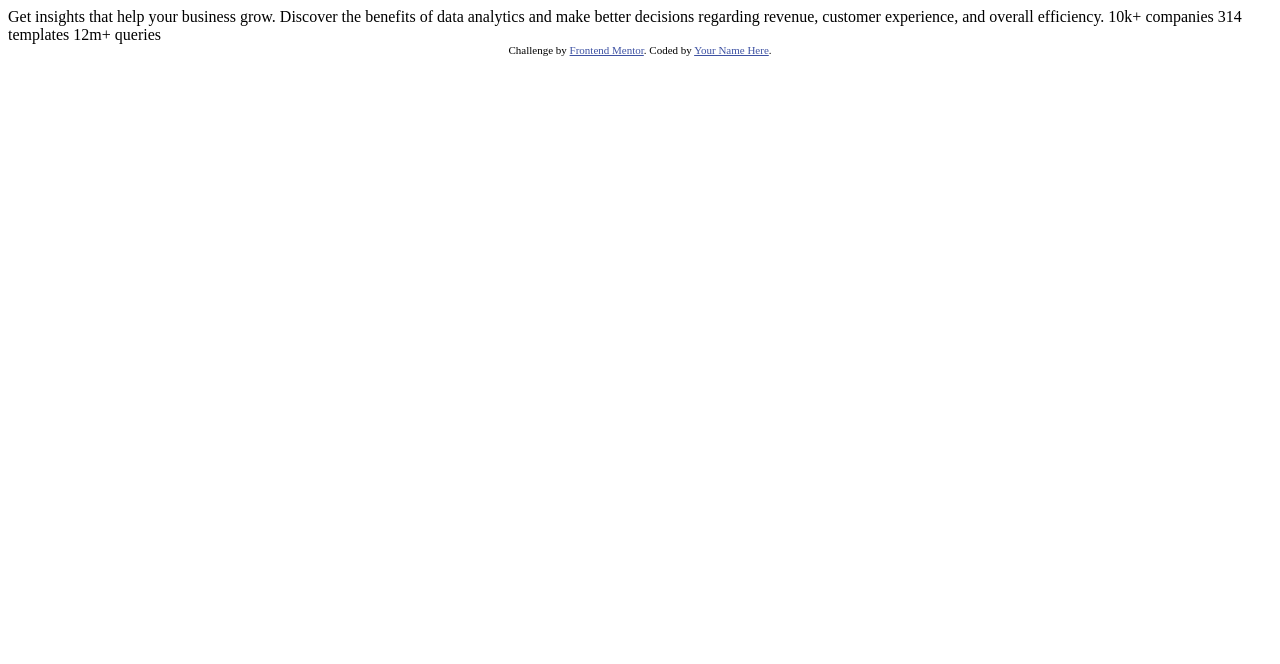
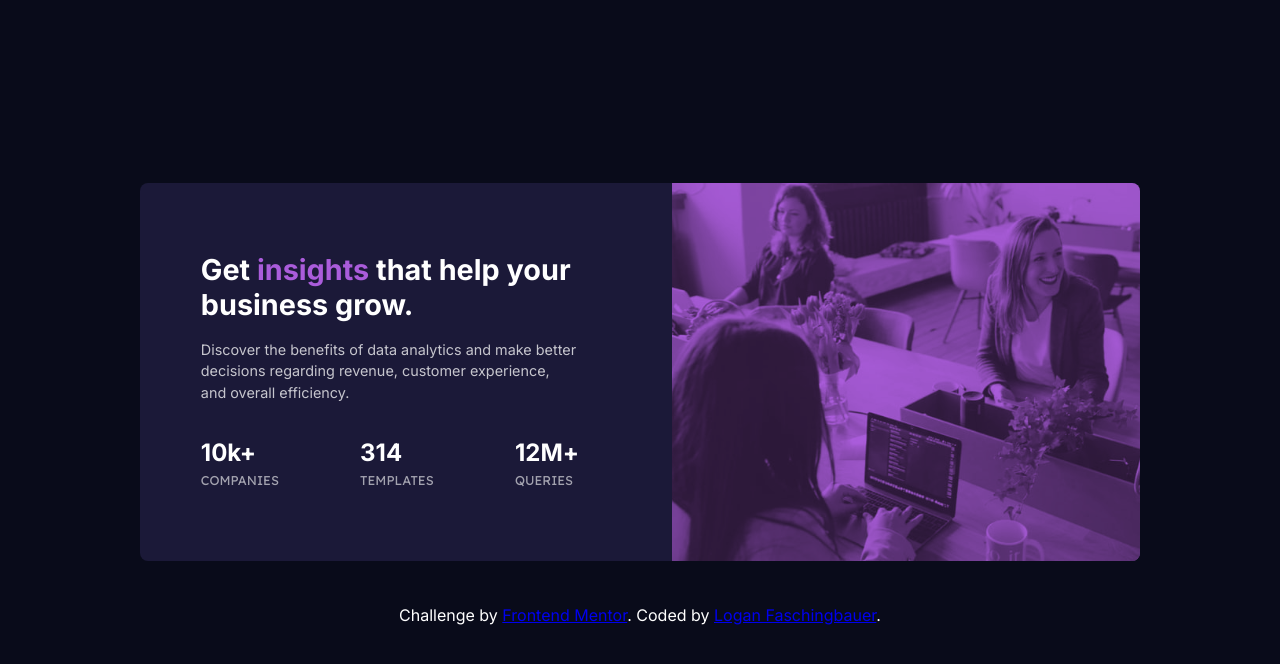
Before and after one commit to LoganF50/stats-preview-card, a plain HTML site: page index.html in a window 1280 px wide. Drawn offline with Linux system fonts and the light colour scheme.

Commit message:
finish challenge

```diff
--- a/index.html
+++ b/index.html
@@ -1,33 +1,74 @@
 <!DOCTYPE html>
 <html lang="en">
   <head>
-  <meta charset="UTF-8">
-  <meta name="viewport" content="width=device-width, initial-scale=1.0"> <!-- displays site properly based on user's device -->
+    <meta charset="UTF-8" />
+    <meta name="viewport" content="width=device-width, initial-scale=1.0" />
+    <!-- displays site properly based on user's device -->
 
-  <link rel="icon" type="image/png" sizes="32x32" href="./images/favicon-32x32.png">
+    <link
+      rel="icon"
+      type="image/png"
+      sizes="32x32"
+      href="./images/favicon-32x32.png"
+    />
+    <link rel="stylesheet" href="./reset.css" />
+    <link rel="stylesheet" href="./style.css" />
 
     <title>Frontend Mentor | Stats preview card component</title>
-
-  <!-- Feel free to remove these styles or customise in your own stylesheet 👍 -->
-  <style>
-    .attribution { font-size: 11px; text-align: center; }
-    .attribution a { color: hsl(228, 45%, 44%); }
-  </style>
   </head>
   <body>
-
-  Get insights that help your business grow.
-
-  Discover the benefits of data analytics and make better decisions regarding revenue, customer
-  experience, and overall efficiency.
-
-  10k+ companies
-  314 templates
-  12m+ queries
-
+    <main class="card">
+      <div class="card__image-wrapper">
+        <picture>
+          <source
+            class="card__image"
+            srcset="./images/image-header-mobile.jpg"
+            media="(min-width: 800px)"
+          />
+          <img
+            class="card__image"
+            src="./images/image-header-desktop.jpg"
+            alt=""
+          />
+        </picture>
+      </div>
+      <div class="card__details">
+        <h1 class="card__title">
+          Get <span class="accent-text">insights</span> that help your business
+          grow.
+        </h1>
+        <p class="card__description">
+          Discover the benefits of data analytics and make better decisions
+          regarding revenue, customer experience, and overall efficiency.
+        </p>
+        <div class="card__stats">
+          <div>
+            <p class="stat__value">10k+</p>
+            <p class="stat__description">companies</p>
+          </div>
+          <div>
+            <p class="stat__value">314</p>
+            <p class="stat__description">templates</p>
+          </div>
+          <div>
+            <p class="stat__value">12M+</p>
+            <p class="stat__description">queries</p>
+          </div>
+        </div>
+      </div>
+    </main>
+    <footer>
       <div class="attribution">
-    Challenge by <a href="https://www.frontendmentor.io?ref=challenge" target="_blank">Frontend Mentor</a>.
-    Coded by <a href="#">Your Name Here</a>.
+        Challenge by
+        <a
+          href="https://www.frontendmentor.io/challenges/stats-preview-card-component-8JqbgoU62"
+          target="_blank"
+          >Frontend Mentor</a
+        >. Coded by
+        <a href="https://github.com/LoganF50" target="_blank"
+          >Logan Faschingbauer</a
+        >.
       </div>
+    </footer>
   </body>
 </html>
--- /dev/null
+++ b/reset.css
@@ -0,0 +1,76 @@
+/* from https://andy-bell.co.uk/a-modern-css-reset/ */
+
+/* Box sizing rules */
+*,
+*::before,
+*::after {
+  box-sizing: border-box;
+}
+
+/* Remove default margin */
+body,
+h1,
+h2,
+h3,
+h4,
+p,
+figure,
+blockquote,
+dl,
+dd {
+  margin: 0;
+}
+
+/* Remove list styles on ul, ol elements with a list role, which suggests default styling will be removed */
+ul[role="list"],
+ol[role="list"] {
+  list-style: none;
+}
+
+/* Set core root defaults */
+html:focus-within {
+  scroll-behavior: smooth;
+}
+
+/* Set core body defaults */
+body {
+  min-height: 100vh;
+  text-rendering: optimizeSpeed;
+  line-height: 1.5;
+}
+
+/* A elements that don't have a class get default styles */
+a:not([class]) {
+  text-decoration-skip-ink: auto;
+}
+
+/* Make images easier to work with */
+img,
+picture {
+  max-width: 100%;
+  display: block;
+}
+
+/* Inherit fonts for inputs and buttons */
+input,
+button,
+textarea,
+select {
+  font: inherit;
+}
+
+/* Remove all animations, transitions and smooth scroll for people that prefer not to see them */
+@media (prefers-reduced-motion: reduce) {
+  html:focus-within {
+    scroll-behavior: auto;
+  }
+
+  *,
+  *::before,
+  *::after {
+    animation-duration: 0.01ms !important;
+    animation-iteration-count: 1 !important;
+    transition-duration: 0.01ms !important;
+    scroll-behavior: auto !important;
+  }
+}
--- /dev/null
+++ b/style.css
@@ -0,0 +1,125 @@
+@import url("https://fonts.googleapis.com/css2?family=Inter:wght@400;700&display=swap");
+@import url("https://fonts.googleapis.com/css2?family=Lexend+Deca&display=swap");
+
+/* The designs were created to the following widths:
+
+- Mobile: 375px
+- Desktop: 1440px */
+
+:root {
+  --background-main: hsl(233, 47%, 7%);
+  --background-card: hsl(244, 38%, 16%);
+  --accent: hsl(277, 64%, 61%);
+
+  --white: hsl(0, 0%, 100%);
+  --main-paragraph: hsla(0, 0%, 100%, 0.75);
+  --stat-headings: hsla(0, 0%, 100%, 0.6);
+}
+
+body {
+  background-color: var(--background-main);
+  color: var(--white);
+  font-family: "Inter", sans-serif;
+  display: flex;
+  flex-direction: column;
+  justify-content: center;
+  align-items: center;
+}
+
+.accent-text {
+  color: var(--accent);
+}
+
+.attribution {
+  margin: 1rem;
+  text-align: center;
+}
+
+.card {
+  display: flex;
+  flex-direction: column;
+  align-items: center;
+  text-align: center;
+  background-color: var(--background-card);
+  border-radius: 0.5rem;
+  overflow: hidden;
+  margin: 1.6rem;
+  max-width: 400px;
+}
+
+.card__description {
+  color: var(--main-paragraph);
+  font-size: 0.9rem;
+  padding: 1rem 0 2rem;
+}
+
+.card__details {
+  margin: 2.4rem 1.8rem;
+}
+
+.card__image {
+  opacity: 0.75;
+  mix-blend-mode: multiply;
+}
+
+.card__image-wrapper {
+  background-color: hsl(277, 64%, 61%);
+}
+
+.card__stats {
+  display: flex;
+  flex-direction: column;
+  gap: 1rem;
+}
+
+.card__title {
+  font-size: 1.8rem;
+  font-weight: 700;
+  line-height: 1.2;
+}
+
+.stat__description {
+  color: var(--stat-headings);
+  font-family: "Lexend Deca", sans-serif;
+  font-size: 0.8rem;
+  text-transform: uppercase;
+}
+
+.stat__value {
+  font-size: 1.5rem;
+  font-weight: 700;
+}
+
+@media screen and (min-width: 800px) {
+  picture {
+    height: 100%;
+  }
+
+  .card {
+    flex-direction: row-reverse;
+    align-items: stretch;
+    max-width: min(1000px, 100vw);
+    text-align: left;
+  }
+
+  .card__details {
+    flex-basis: 50%;
+    padding: 2rem;
+    padding-right: 4rem;
+  }
+
+  .card__image {
+    width: 100%;
+    height: 100%;
+    object-fit: cover;
+  }
+
+  .card__image-wrapper {
+    flex-basis: 50%;
+  }
+
+  .card__stats {
+    flex-direction: row;
+    justify-content: space-between;
+  }
+}
```
Also changed, not shown: images/screenshot.png (added), 1 other file. Lines whose indentation alone changed are shown as unchanged.
